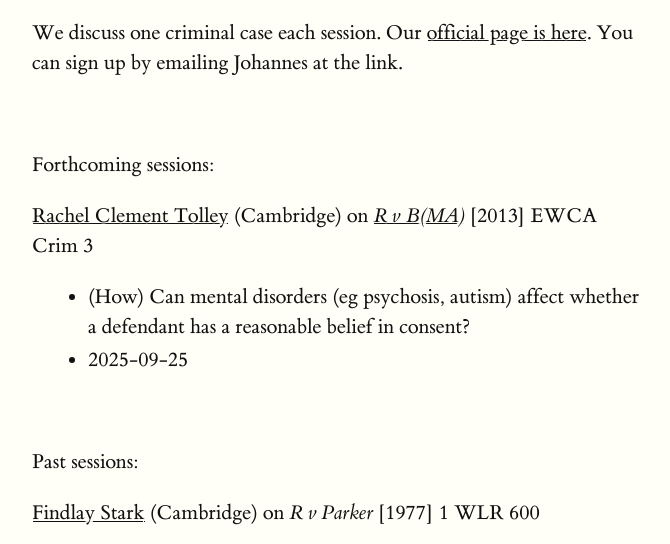
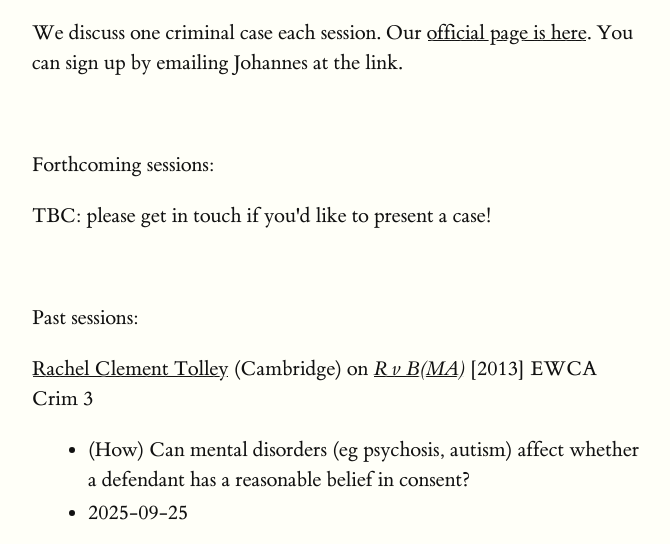
Before and after one commit to JamesManwaring/JamesManwaring.github.io, a plain HTML site: page Casetalks.html in a window 1280 px wide. Shown: the part 408-952 px from the top of the page, without its empty margins (128-798 px from the left). Drawn offline with Linux system fonts and the light colour scheme.

Commit message:
Update Casetalks.html

```diff
--- a/Casetalks.html
+++ b/Casetalks.html
@@ -39,12 +39,8 @@
 	</p>
 
 	<p>
-        <a href="https://www.law.cam.ac.uk/people/academic/r-tolley/78101">Rachel Clement Tolley</a> (Cambridge) on <a href="https://www.bailii.org/ew/cases/EWCA/Crim/2013/3.html"><i>R v B(MA)</i></a> [2013] EWCA Crim 3
-		<ul>
-		<li> (How) Can mental disorders (eg psychosis, autism) affect whether a defendant has a reasonable belief in consent?</li>
-		<li>2025-09-25</li>
-	</ul>
-      	</p>
+		TBC: please get in touch if you'd like to present a case!
+	</p>
 
 </section>
 
@@ -53,6 +49,14 @@
 	<p>
         Past sessions:
 	</p>
+
+<p>
+        <a href="https://www.law.cam.ac.uk/people/academic/r-tolley/78101">Rachel Clement Tolley</a> (Cambridge) on <a href="https://www.bailii.org/ew/cases/EWCA/Crim/2013/3.html"><i>R v B(MA)</i></a> [2013] EWCA Crim 3
+		<ul>
+		<li> (How) Can mental disorders (eg psychosis, autism) affect whether a defendant has a reasonable belief in consent?</li>
+		<li>2025-09-25</li>
+	</ul>
+      	</p>
 
 	<p>
 	 <a href="https://www.law.cam.ac.uk/people/academic/fgf-stark/4759">Findlay Stark</a> (Cambridge) on <i>R v Parker</i> [1977] 1 WLR 600
```
